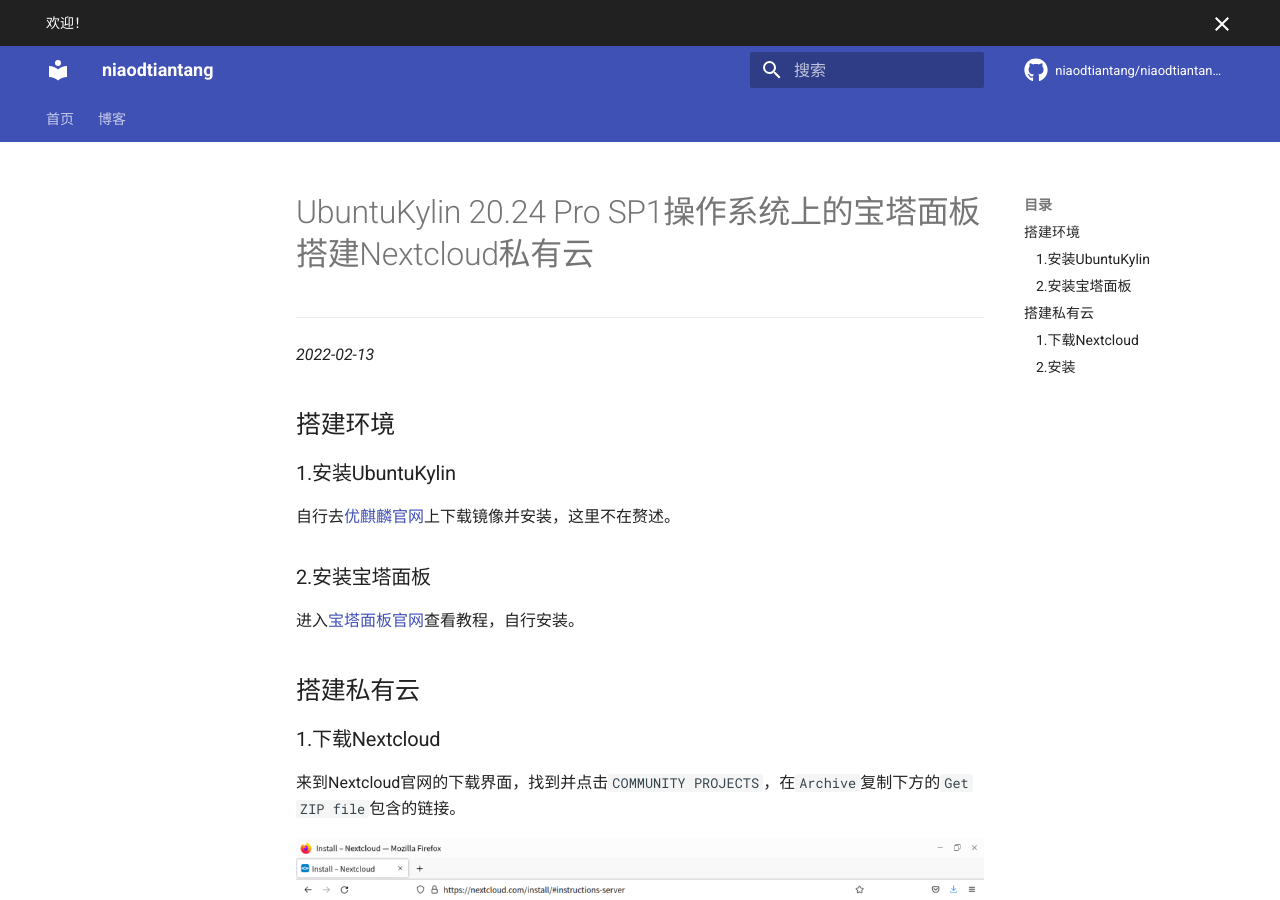
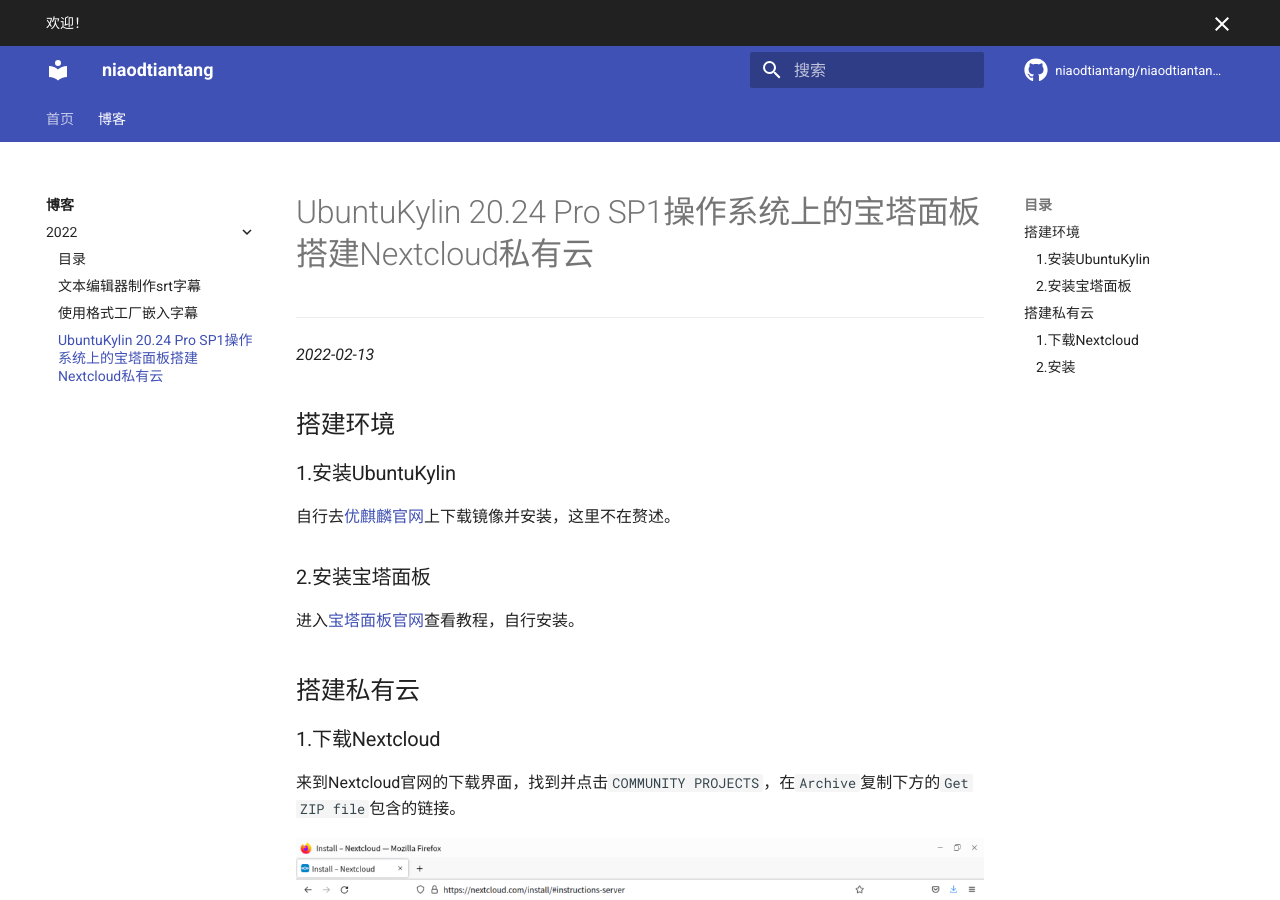
Before and after one commit to halfoffive/halfoffive.github.io, an MkDocs documentation site: the page built from docs/blog/3.md, in a window 1280 px wide and 900 px high. Built offline with MkDocs 1.6.1 and Material for MkDocs 9.7.7, drawn with Linux system fonts in a browser that asks for light colours; comment, search, counter and statistics services are not loaded.

Commit message:
Update mkdocs.yml

```diff
--- a/mkdocs.yml
+++ b/mkdocs.yml
@@ -8,6 +8,7 @@
         - 目录: blog/year2022.md
         - 文本编辑器制作srt字幕: blog/1.md
         - 使用格式工厂嵌入字幕: blog/2.md
+        - UbuntuKylin 20.24 Pro SP1操作系统上的宝塔面板搭建Nextcloud私有云: blog/3.md
 theme:
    name: material
    custom_dir: docs/overrides
```
